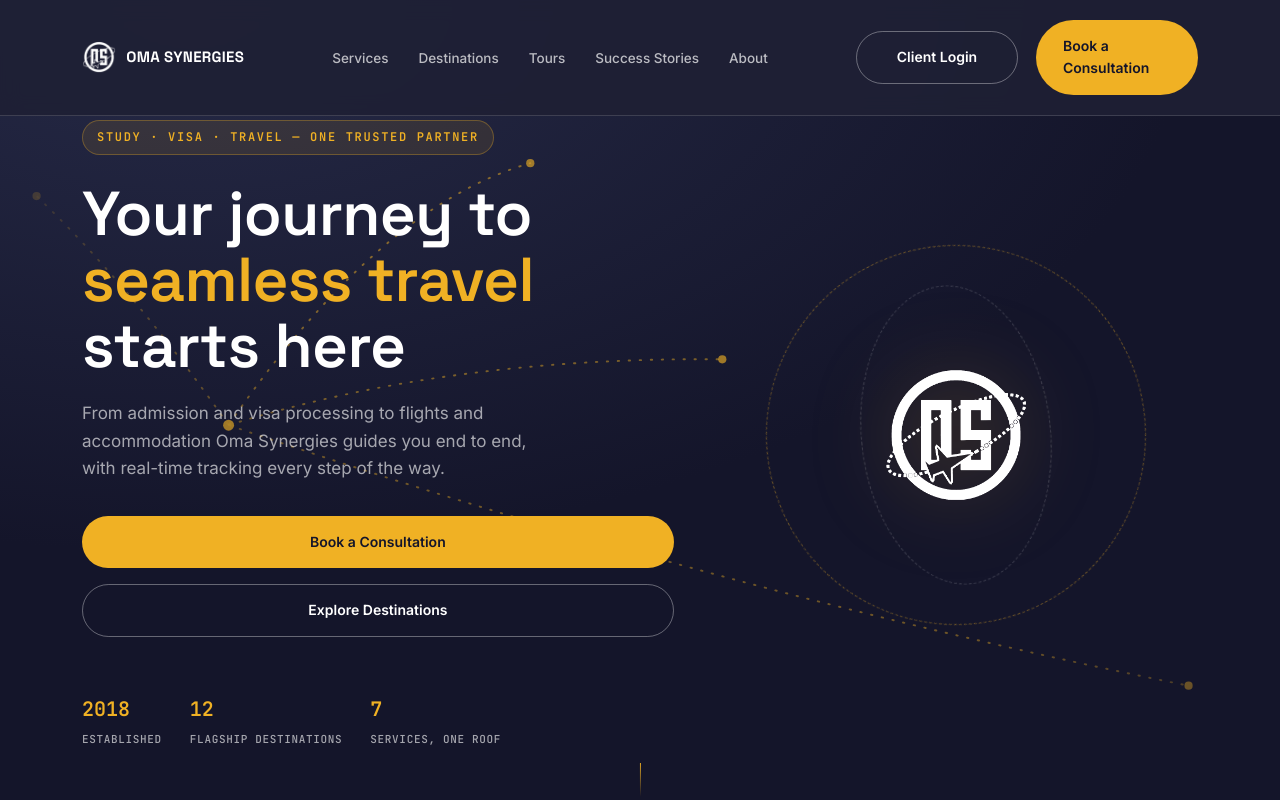
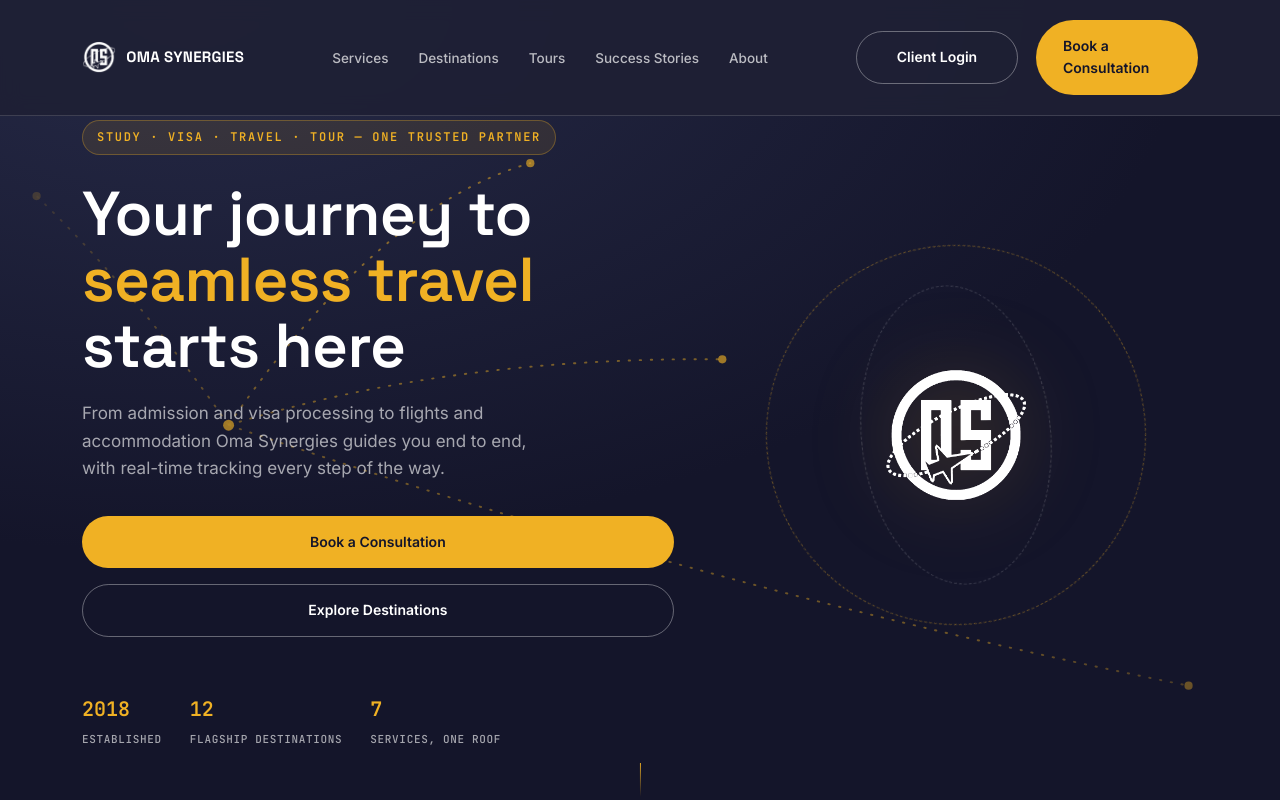
Before and after one commit to vitalcard22/oma-synergies-web, a React (Vite) app: page / in a window 1280 px wide. Shown: the top 800 px of the page. Built offline with nearby package versions, Linux system fonts and the light colour scheme.

Commit message:
Add Tour to hero eyebrow tag: Study - Visa - Travel - Tour

```diff
--- a/src/pages/Home.tsx
+++ b/src/pages/Home.tsx
@@ -186,7 +186,7 @@
         <div className="wrap hero-grid">
           <div>
             <div className="hero-eyebrow">
-              <span className="eyebrow" style={{ margin: 0 }}>Study · Visa · Travel — One Trusted Partner</span>
+              <span className="eyebrow" style={{ margin: 0 }}>Study · Visa · Travel · Tour — One Trusted Partner</span>
             </div>
             <h1>
               Your journey to{' '}
```
